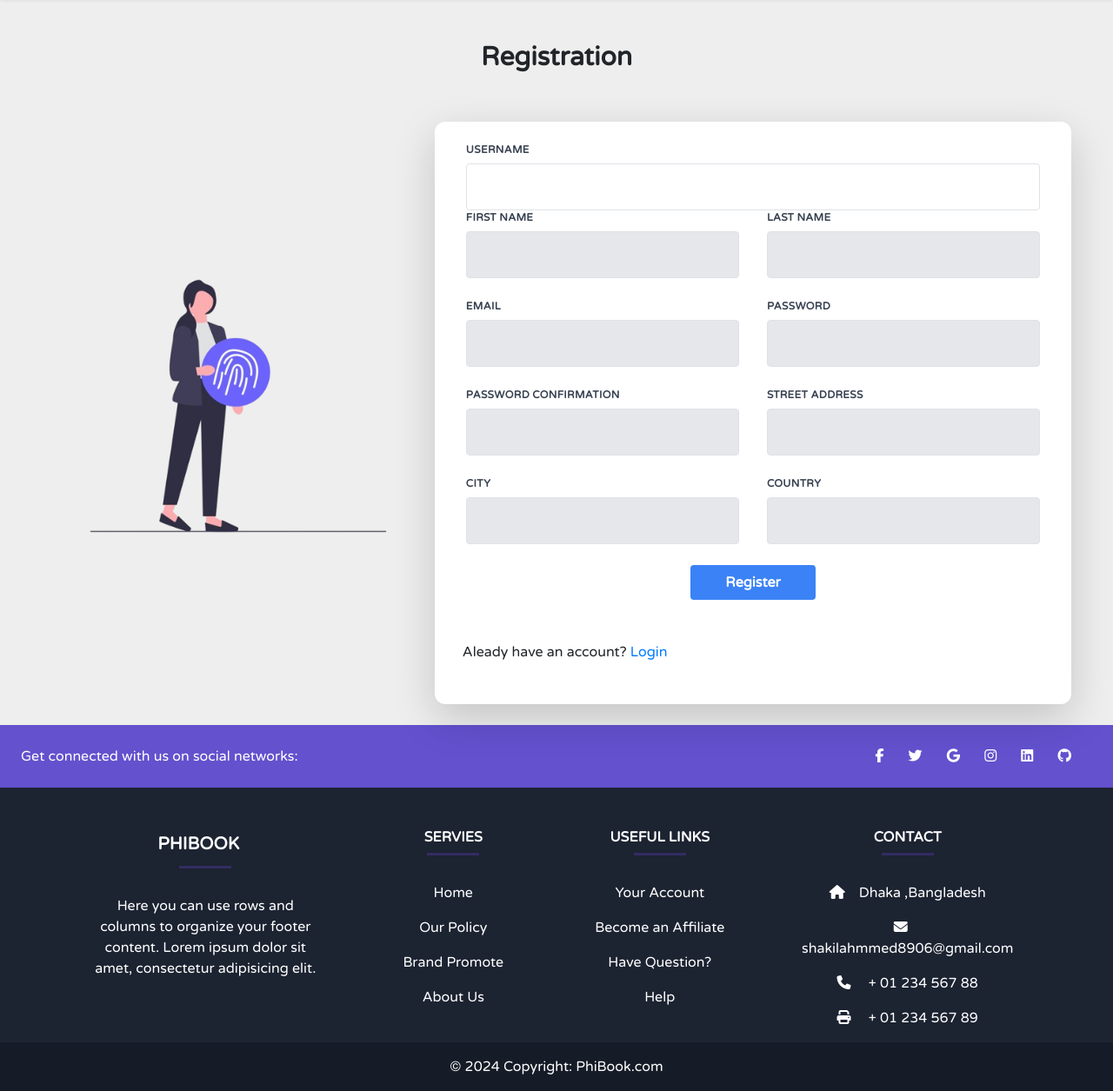
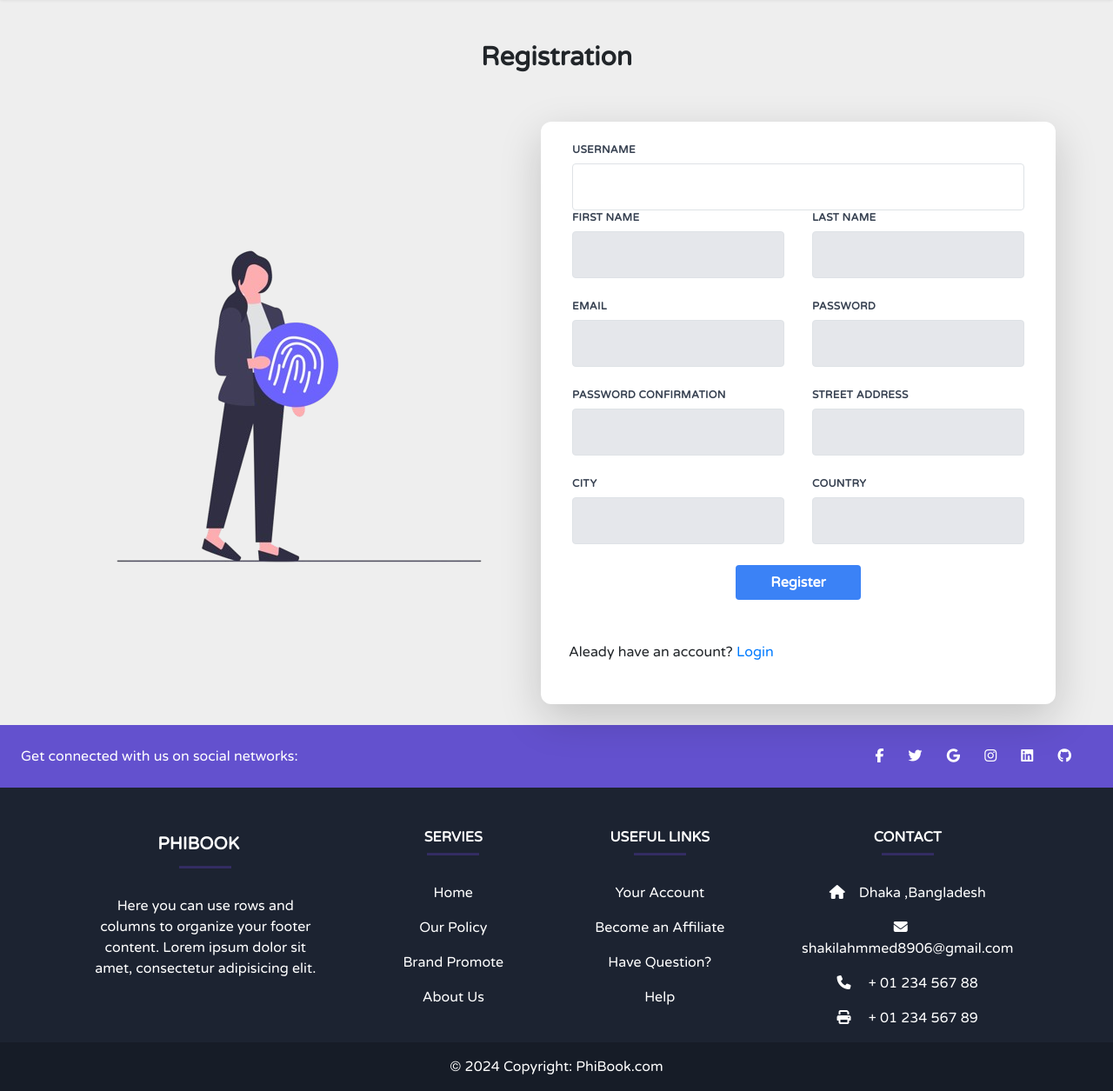
Before and after one commit to Shakilahmmedms/phi_book, a Django app: page /accounts/register/ in a window 1280 px wide. Shown: the part 95-1350 px from the top of the page at 87% size. Run offline with Django 5.2, Linux system fonts and the light colour scheme; some libraries are stand-ins or nearby versions.

Commit message:
register with set

```diff
--- a/accounts/templates/user_signup.html
+++ b/accounts/templates/user_signup.html
@@ -29,7 +29,7 @@
     <div class="ms-5">
         <img class="w-100" src="{% static 'login-1.png' %}" alt="">
     </div>
-    <div class="w-75 mt-10">
+    <div class="w-50 mt-10">
         <form method="post" class="bg-white shadow-lg rounded-xl px-8 pt-6 pb-8 mb-4 me-5">
             {% csrf_token %} {% for hidden_field in form.hidden_fields %} {{ hidden_field.errors }} {{ hidden_field }} {% endfor %}
 
```
